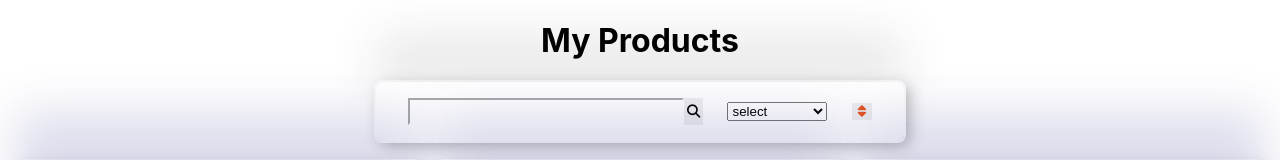
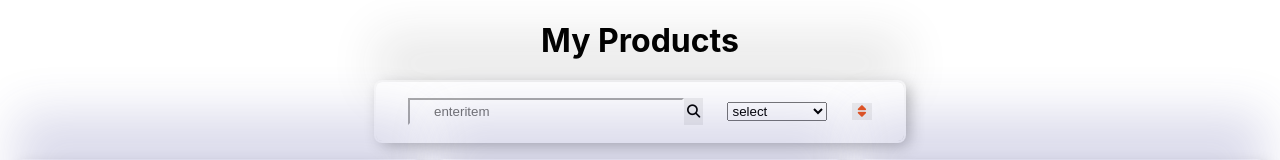
Before and after one commit to ArunprakashLfs/React-Exer, a React (Create React App) app: page / in a window 1280 px wide. Shown: the top 160 px of the page. Built offline with nearby package versions, Linux system fonts and the light colour scheme.

Commit message:
completed sort method

```diff
--- a/src/App.js
+++ b/src/App.js
@@ -3,16 +3,17 @@ import './App.css';
 import { useState } from 'react';
 import Products from './components/products/products';
 import FilterContainer from './components/filterContainer/filterContainer';
-import productData from './components/productData/productData';
+import Data from './components/productData/productData';
 // import ProductData from './components/productData/productData';
 
 
 function App() {
   // let productData = [...ProductData]
-  let [products,setproducts] = useState(productData);
+  let [productData,setproductData] = useState(Data);
   let [isasending, setisasending] = useState(false);
 
   function sortValue(){
+    setisasending(!isasending);
     let copyData = [...productData];
     copyData.sort((val1, val2)=>{
       if(!isasending){
@@ -25,14 +26,19 @@ function App() {
         )
       }
     });
-    isasending = setisasending;
-    productData =setisasending;
+    setproductData(copyData);
+    // productData =setisasending;
   }
-
+  const searchFilter = (event, searchstring) =>{
+    event.preventDefault();
+    let copyData =[...productData];
+    const filteredProducts = copyData.filter((product)=> product.title.toLowerCase().includes(searchstring));
+    console.log(filteredProducts);
+  }
   return (
     <>
     <h1>My Products</h1>
-    <FilterContainer  sortValue={sortValue}/>
+    <FilterContainer  sortValue={sortValue} searchFilter ={searchFilter} />
     <Products  productData={productData}/>
     </>
   );
--- a/src/components/filterContainer/filterContainer.js
+++ b/src/components/filterContainer/filterContainer.js
@@ -1,16 +1,20 @@
+import { useState } from 'react';
 import './filtercontainer.style.css';
 // import {faSearch} from 'react-icons/fa';
 
 
-const FilterContainer = (sortValue, searchFilter, catogaryFilter)=>{
+const FilterContainer = ({sortValue, searchFilter, catogaryFilter})=>{
+    const [searchInput, setSearchInput] = useState('');
 
     return(
         <>
-        <div className='search-container'>
-            <div className='filter-container'>
-                <form className='searchbar'>
-                    <input className='search-text'></input>
-                    <button className='search-icon' value='submit' onChange={searchFilter}><i class="fa-solid fa-magnifying-glass" ></i></button>
+        <div className ='search-container'>
+            <div className ='filter-container'>
+                <form className ='searchbar' onSubmit={searchFilter}>
+                    <input className ='search-text' type='text' placeholder='enteritem' value={searchInput} onChange={(e)=>{
+                        setSearchInput(e.target.value)
+                    }}></input>
+                    <button className ='search-icon' value='submit'  type='submit'><i class="fa-solid fa-magnifying-glass" ></i></button>
                 </form>
                 <select className='catagory-container' onChange={catogaryFilter}>
                     <option>select</option>
--- a/src/components/products/products.js
+++ b/src/components/products/products.js
@@ -8,7 +8,7 @@ const Products = ({ productData }) => {
         <>
         <div className='container'>
             {/* console.log(productData); */}
-            {productData.map((val)=>{
+            {productData = productData.map((val)=>{
                 return(
                 <main className="card">
                     <div className='img-container'>
@@ -27,6 +27,7 @@ const Products = ({ productData }) => {
             )
         })}
         </div>
+        return(productData)
         </>
 
     )
```
